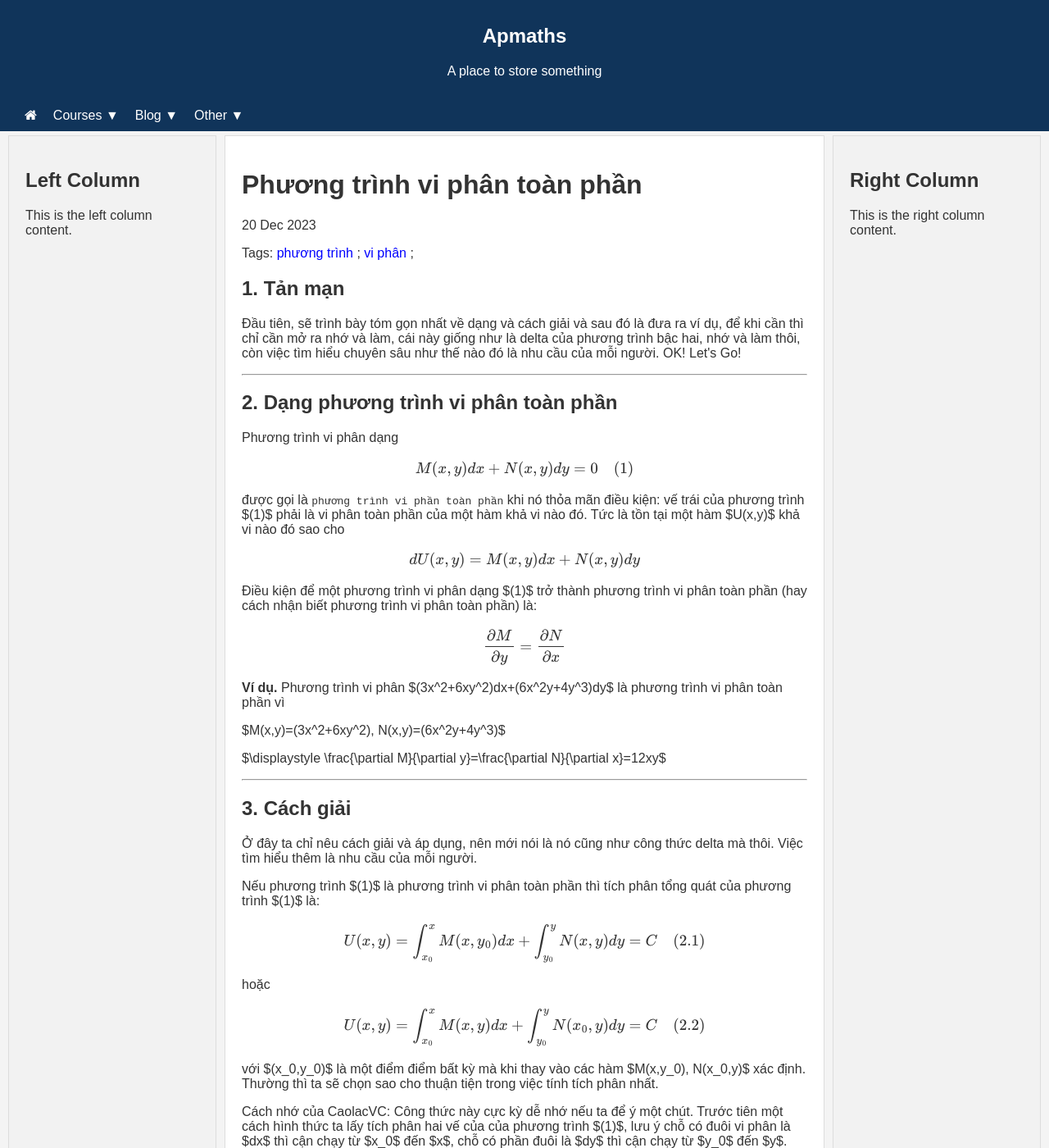
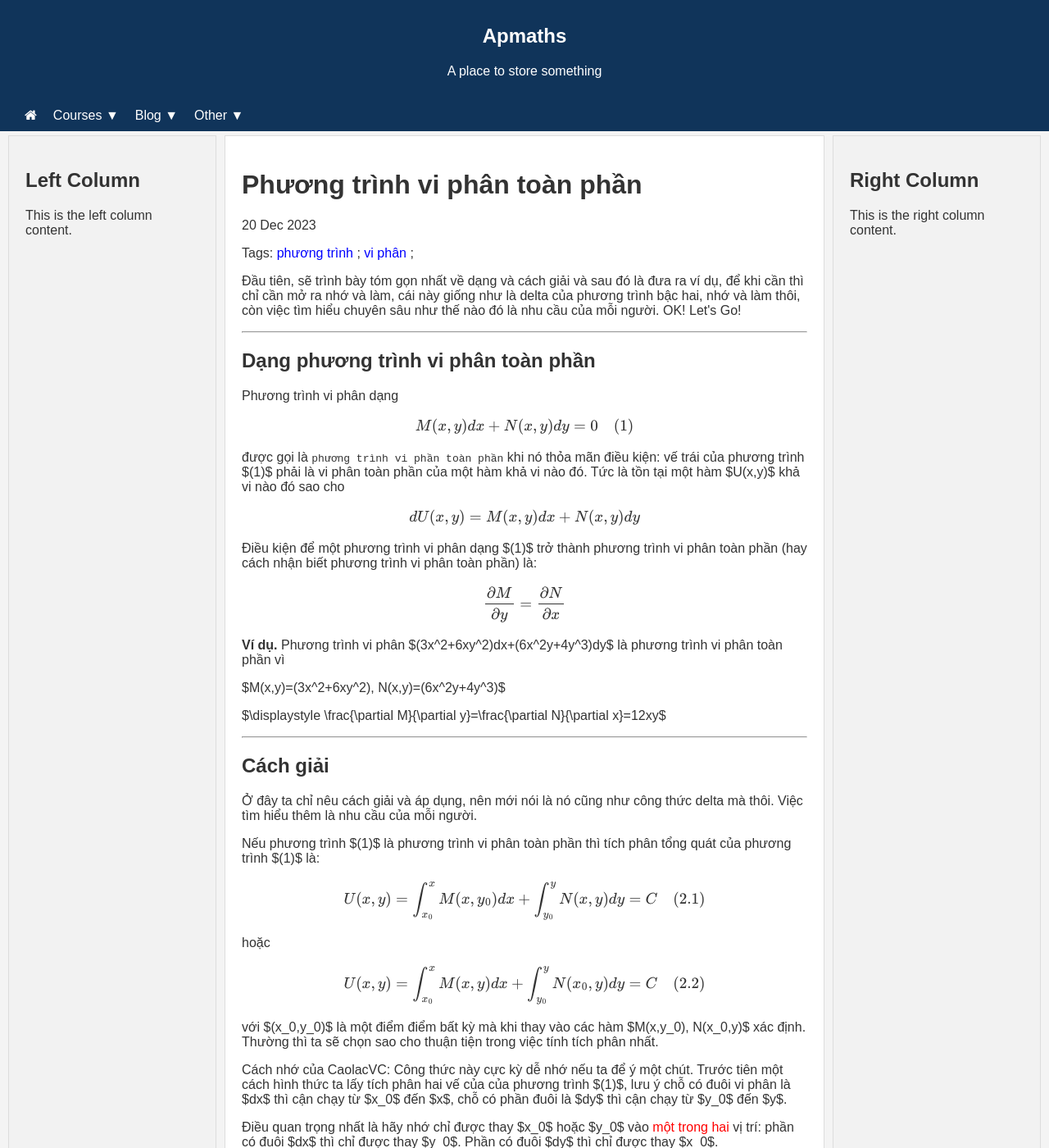
Before and after one commit to hoAngnaMPHan/apmaths.github.io, a Jekyll site: the page built from _posts/2023-12-20-phuong-trinh-vi-phan-toan-phan.md, in a window 1280 px wide and 1400 px high. Shown: the whole window at 82% size. Built offline with Jekyll 4.4.1, drawn with Linux system fonts in a browser that asks for light colours; formulas are drawn with MathJax 3.

Commit message:
Update 2023-12-20-phuong-trinh-vi-phan-toan-phan.md

```diff
--- a/_posts/2023-12-20-phuong-trinh-vi-phan-toan-phan.md
+++ b/_posts/2023-12-20-phuong-trinh-vi-phan-toan-phan.md
@@ -5,14 +5,14 @@ tags: [phương trình, vi phân]
 categories: [Calculus]
 date: 2023-12-20
 ---
-<h2 >1. Tản mạn</h2>
+
 <p>Đầu tiên, sẽ trình bày tóm gọn nhất về dạng và cách giải và sau đó là đưa ra ví dụ, để khi cần thì chỉ cần mở ra nhớ và làm, cái này giống như là delta của phương trình bậc hai, nhớ và làm thôi, còn việc tìm hiểu chuyên sâu như thế nào đó là nhu cầu của mỗi người. OK! Let's Go!</p>
 
 <!--more-->
 
 <hr><!-------------------------------------------------->
 <!----------------DẠNG CỦA PHƯƠNG TRÌNH VI PHÂN TOÀN PHẦN------------->
-<h2 >2. Dạng phương trình vi phân toàn phần</h2>
+<h2 >Dạng phương trình vi phân toàn phần</h2>
 
   <p>Phương trình vi phân dạng</p>
   <p>$$M(x,y)dx+N(x,y)dy=0\quad (1)$$</p>
@@ -29,7 +29,7 @@ date: 2023-12-20
 <hr>
 
 <!-------------------CÁCH GIẢI-------------------->
-<h2 >3. Cách giải</h2>
+<h2 >Cách giải</h2>
 <p>Ở đây ta chỉ nêu cách giải và áp dụng, nên mới nói là nó cũng như công thức delta mà thôi. Việc tìm hiểu thêm là nhu cầu của mỗi người.</p>
 
   <p>Nếu phương trình $(1)$ là phương trình vi phân toàn phần thì tích phân tổng quát của phương trình $(1)$ là:</p>
```
